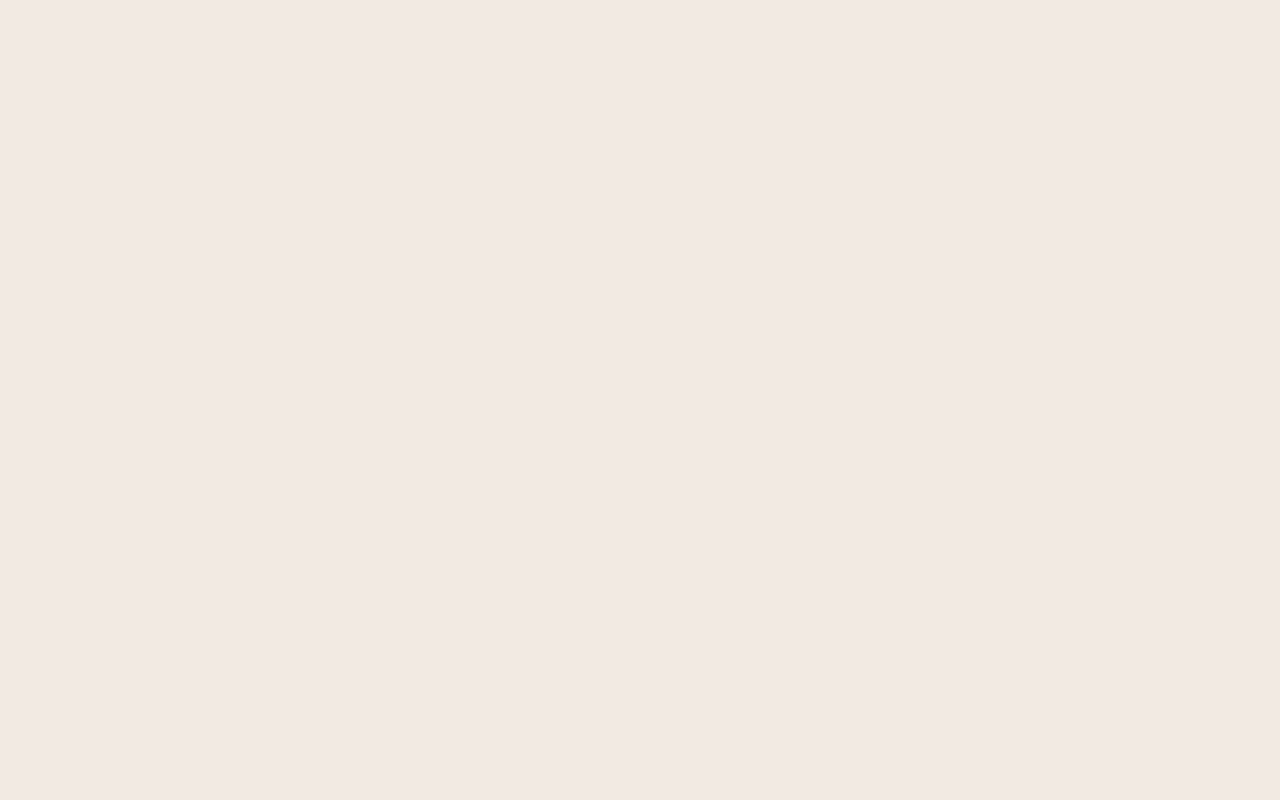
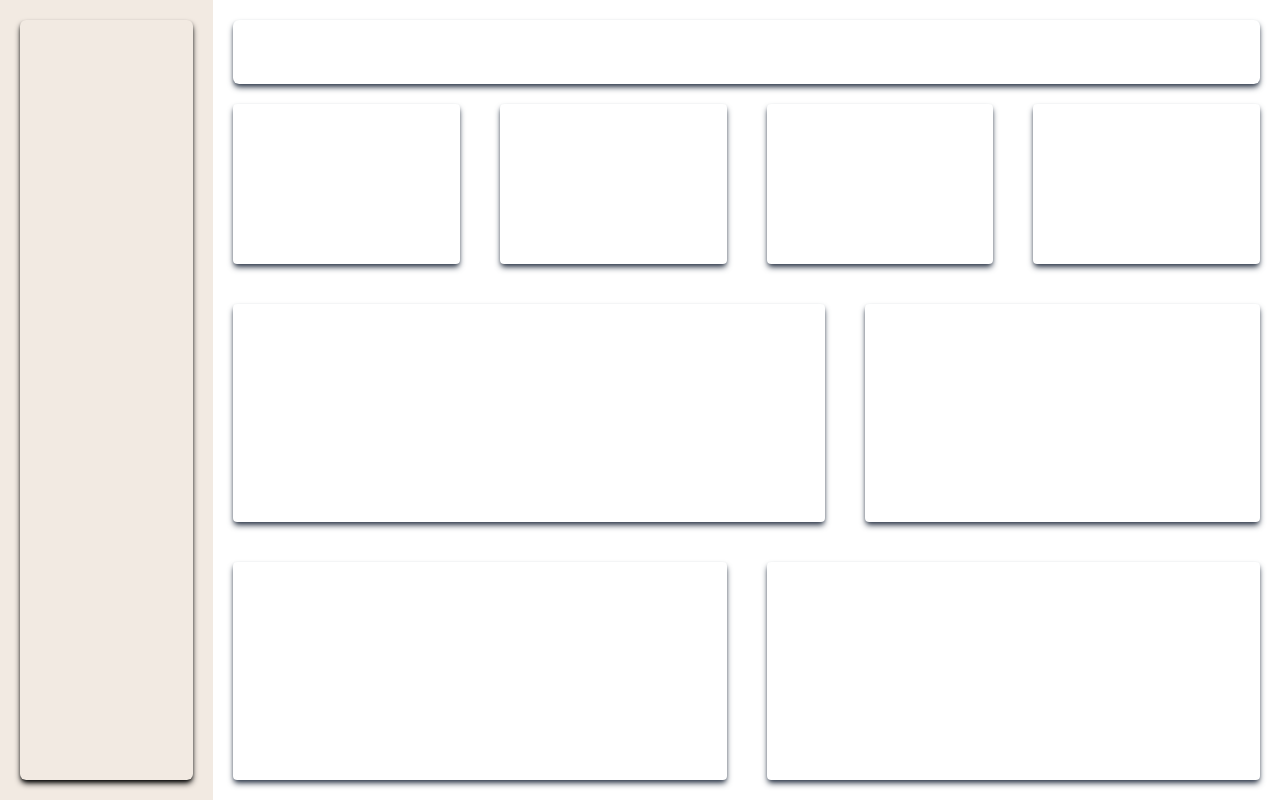
Before and after one commit to Anurag-Raut/djcsi_Unenthusiasts, a React (Create React App) app in the folder client/: page /admin in a window 1280 px wide. Before the commit this address had no page. Built offline with nearby package versions, Linux system fonts and the light colour scheme.

Commit message:
logo and admin basic layout done

```diff
--- a/client/src/App.js
+++ b/client/src/App.js
@@ -6,6 +6,7 @@ import { BrowserRouter as Router, Route, Routes } from "react-router-dom";
 import { Ordering } from "./Components/Home/Ordering";
 import { Bill } from "./Components/Bill";
 import { Leaderboard } from "./Components/Leaderboard";
+import { AdminDashboard } from "./Components/AdminDashboard";
 
 function App() {
   return (
@@ -19,6 +20,7 @@ function App() {
           <Route element={<Ordering />} exact path="/ordering/:cat" />
           <Route element={<Bill />} exact path="/bill" />
           <Route element={<Leaderboard />} exact path="/leaderboard" />
+          <Route element={<AdminDashboard />} exact path="/admin" />
         </Routes>
       </h1>
     </Router>
--- /dev/null
+++ b/client/src/Components/AdminDashboard.jsx
@@ -0,0 +1,67 @@
+import React from "react";
+
+export const AdminDashboard = () => {
+  return (
+    <div className="h-screen w-screen flex">
+      {/* sidebar */}
+      <div className="basis-1/6 p-5">
+        <div className="w-full h-full rounded-md shadow-md shadow-black">
+          {/* logo */}
+          <div></div>
+
+          {/* links */}
+          <div></div>
+
+          {/* logout */}
+          <div></div>
+        </div>
+      </div>
+
+      {/* main */}
+      <div className="basis-5/6 h-full p-5 flex flex-col bg-white">
+        {/* Navbar */}
+        <div className="w-full shadow-md rounded-md shadow-gray-700">
+          {/* logo */}
+          <div className="w-16 h-16"></div>
+
+          {/* user data and log out button */}
+          <div className="flex flex-col gap-2">
+
+          </div>
+
+        </div>
+
+        {/* Main */}
+        <div className="flex h-full flex-col pt-5 gap-10">
+          {/* 4 cards */}
+          <div className="flex flex-nowrap gap-10">
+            <div className="h-40 basis-1/4 shadow-md shadow-gray-700 rounded"></div>
+            <div className="h-40 basis-1/4 shadow-md shadow-gray-700 rounded"></div>
+            <div className="h-40 basis-1/4 shadow-md shadow-gray-700 rounded"></div>
+            <div className="h-40 basis-1/4 shadow-md shadow-gray-700 rounded"></div>
+          </div>
+
+          {/* 2 graphs */}
+          <div className="h-1/2 w-full flex gap-10">
+            {/* line graph */}
+            <div className="h-full basis-3/5 rounded shadow-md shadow-gray-700 ">
+
+            </div>
+
+            {/* pie chart */}
+            <div className="h-full basis-2/5 rounded shadow-md shadow-gray-700 "></div>
+          </div>
+
+          {/* 2 tables */}
+          <div className="h-1/2 w-full flex gap-10">
+            {/* table 1 orders */}
+            <div className="h-full basis-1/2 rounded shadow-md shadow-gray-700 "></div>
+
+            {/* table 2  leaderboard */}
+            <div className="h-full basis-1/2 rounded shadow-md shadow-gray-700 "></div>
+          </div>
+        </div>
+      </div>
+    </div>
+  );
+};
--- a/client/src/Components/Bill.jsx
+++ b/client/src/Components/Bill.jsx
@@ -32,7 +32,7 @@ export const Bill = () => {
   return (
     <div className="flex min-h-screen flex-col justify-center items-center gap-5">
       <div className="flex flex-col gap-3">
-        <h1 className="px-5 w-screen font-semibold font text-3xl">ETTARRA</h1>
+        <h1 className="px-5 pb-5 w-screen font-semibold font text-3xl"><img src="/ettarra.png" className="w-[226.77px]" alt="" /></h1>
         <div className="px-5 w-screen">
           <div className="bg-white shadow-xl rounded-xl">
             {billItems.map((billItem) => (
--- /dev/null
+++ b/client/src/Components/Coupons.jsx
@@ -0,0 +1,7 @@
+import React from 'react'
+
+export const Coupons = () => {
+  return (
+    <div>Coupons</div>
+  )
+}
--- a/client/src/Components/Home/Navbar.js
+++ b/client/src/Components/Home/Navbar.js
@@ -1,5 +1,6 @@
 import React,{useState} from 'react'
 import { getAuth, createUserWithEmailAndPassword, signInWithEmailAndPassword, GoogleAuthProvider, signInWithPopup, onAuthStateChanged, signOut, updateProfile } from "firebase/auth";
+import {CgProfile} from "react-icons/cg"
 
 export const Navbar = () => {
   const auth = getAuth();
@@ -8,12 +9,12 @@ export const Navbar = () => {
     <div className='flex  justify-center'>
       <div className='w-screen flex justify-between font-mono items-center px-4 p-4'>
         <div className='flex gap-3 text-3xl font-bold'>
-          ETTARRA
+            <img src="/ettarra.png" alt="logo" className=" w-[226.77px]"/>
         </div>
 
         <div className='flex items-center gap-5'>
           {/* <button whileHover={{ scale: 1.2 }} whileTap={{ scale: 0.9 }} className='flex items-center gap-1 text-lg'>Support</button> */}
-          <a href="/"><button whileHover={{ scale: 1.2 }} whileTap={{ scale: 0.9 }} className='flex items-center gap-1 text-lg'>{user?.displayName||"Profile"}</button></a>
+          <a href="/"><button whileHover={{ scale: 1.2 }} whileTap={{ scale: 0.9 }} className='flex items-center gap-1 text-lg'>{user?.displayName||<CgProfile/>}</button></a>
         </div>
       </div>
     </div>
```
Also changed, not shown: client/public/ettarra.png (added).
